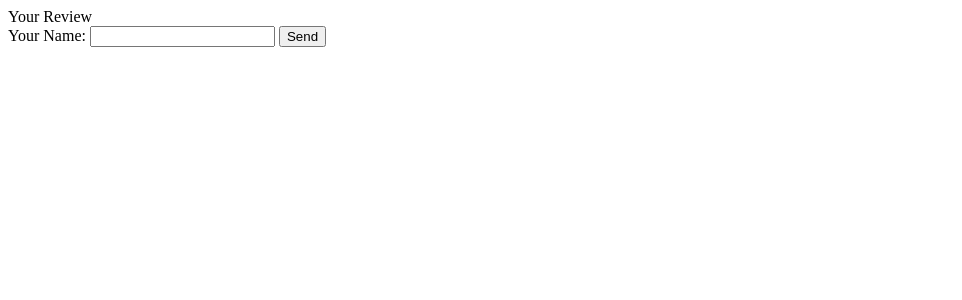
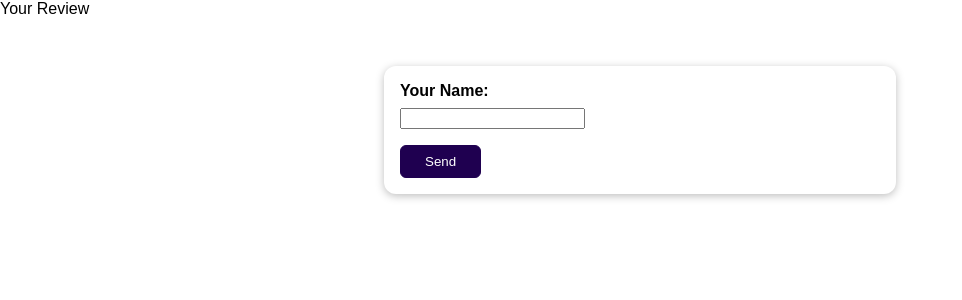
Before and after one commit to diegoflorenca/django-udemy, a Django app: page / in a window 1280 px wide. Shown: the top 300 px of the page, without its empty margins (0-962 px from the left). Run offline with Django 4.2, Linux system fonts and the light colour scheme.

Commit message:
class 142 - Customize the form

```diff
--- /dev/null
+++ b/feedback/reviews/static/reviews/style.css
@@ -0,0 +1,71 @@
+body {
+    font-family: sans-serif;
+    margin: 0
+}
+
+form {
+    margin: 3rem auto;
+    width: 90%;
+    max-width: 30rem;
+    padding:1rem;
+    border-radius: 12px;
+    background-color: white;
+    box-shadow:0 2px 8px rgb(0,0,0, 0.26);
+}
+
+button {
+    cursor: pointer;
+    padding: 0.5rem 1.5rem;
+    border-radius: 6px;
+    background-color: #1f0050;
+    color: white;
+    border: 1px solid #1f0050;
+}
+
+button:hover,
+button:active {
+    background-color: #320777;
+    border-color: #320777;
+}
+
+.form-control {
+    margin-bottom: 1rem;
+}
+
+.from-control input {
+    font: inherit;
+    padding: 0.25rem;
+    border-radius: 4px;
+    border: 1px solid #ccc;
+    display: block;
+    width: 10rem;
+}
+
+.form-control input:focus {
+    border-color: #1f0050;
+    outline: none;
+    background-color: #f4eeff;
+}
+
+.form-control label {
+    font-weight: bold;
+    display: block;
+    margin-bottom: 0.5rem
+}
+
+/* Django default error class */
+.errorlist {
+    list-style: none;
+    margin: 0.5rem 0;
+    padding: 0;
+    color: #680000;
+}
+
+.errors input {
+    border-color: #680000;
+    background-color: #fde3e3;
+}
+
+.errors label {
+    color: #680000;
+}
--- a/feedback/reviews/templates/reviews/index.html
+++ b/feedback/reviews/templates/reviews/index.html
@@ -1,12 +1,20 @@
 {% extends "base.html" %} {% block content %}
+{% load static %}
 {% block title %}Your Review{% endblock title %}
+{% block style %}
+  <link rel="stylesheet" href="{% static "reviews/style.css" %}">
+{% endblock style %}
 <form action="/" method="POST">
   {% comment %}
   <label for="username">Your name</label>
   <input type="text" name="username" id="username" />
   {% endcomment %}
   {% csrf_token %}
-  {{ form }}
+  <div class="form-control {% if form.user_name.errors %}errors{% endif %}">
+    {{ form.user_name.label_tag }}
+    {{ form.user_name }}
+    {{ form.user_name.errors }}
+  </div>
   <button type="submit">Send</button>
 </form>
 {% endblock content %}
```
